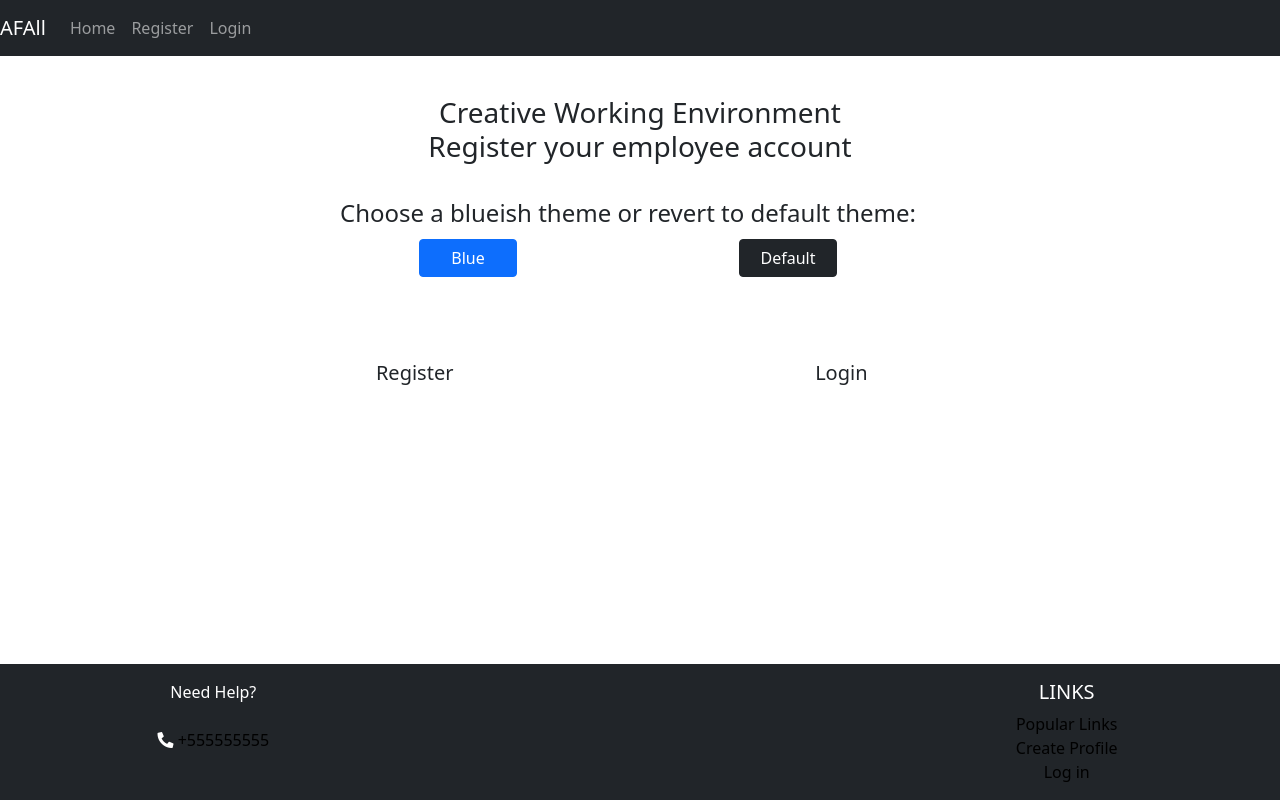
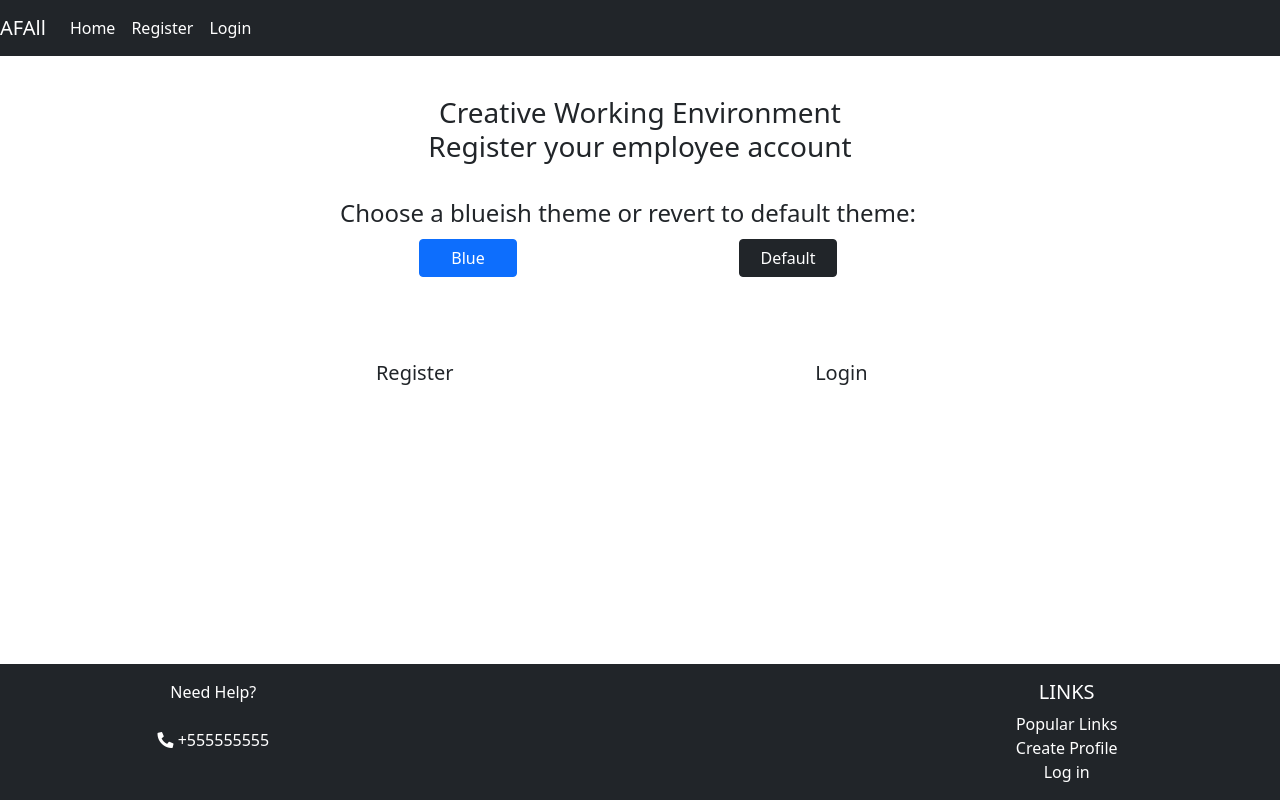
Before and after one commit to AideenM12/Trust-in-soda-hackathon, a Flask app: page / in a window 1280 px wide. Run offline with Flask 2, Linux system fonts and the light colour scheme; some libraries are stand-ins or nearby versions.

Commit message:
Style nav and footer links

```diff
--- a/static/css/style.css
+++ b/static/css/style.css
@@ -13,11 +13,19 @@ input:focus {
     color: red;
   }
 
-footer a {
-  text-decoration: none;
-  color: #000;
+/* ----------------------------------------- Header and navbar*/
+nav li {
+  color: #ffffff;
+}
+nav a {
+  color:rgba(256, 256, 256, 256) !important;
 }
 
+nav a:hover {
+  text-decoration: underline;
+}
+
+/* ----------------------------------------- Footer*/
 footer {
   position: absolute;
   bottom: 0;
@@ -25,3 +33,7 @@ footer {
   background-color: #333;
   color: #000;
 }
+footer a {
+  text-decoration: none;
+  color: #ffffff;
+}
```
